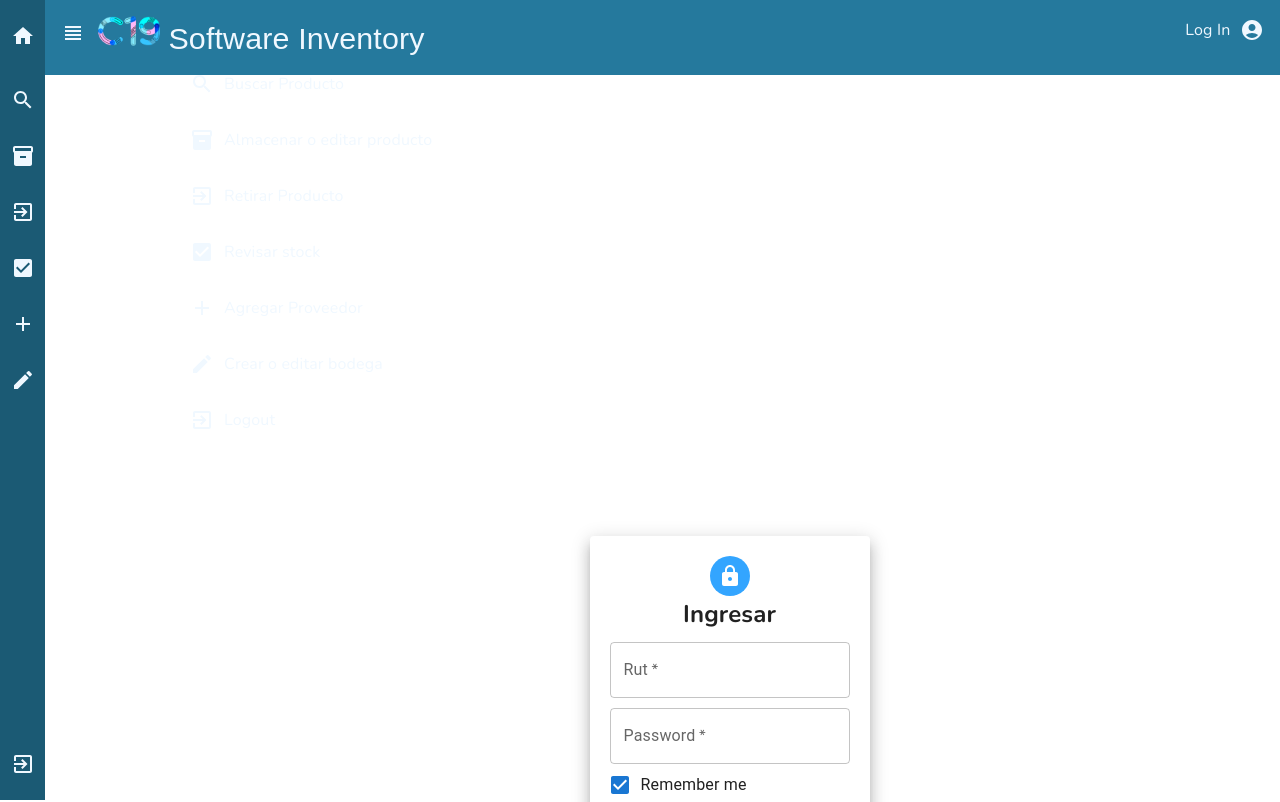
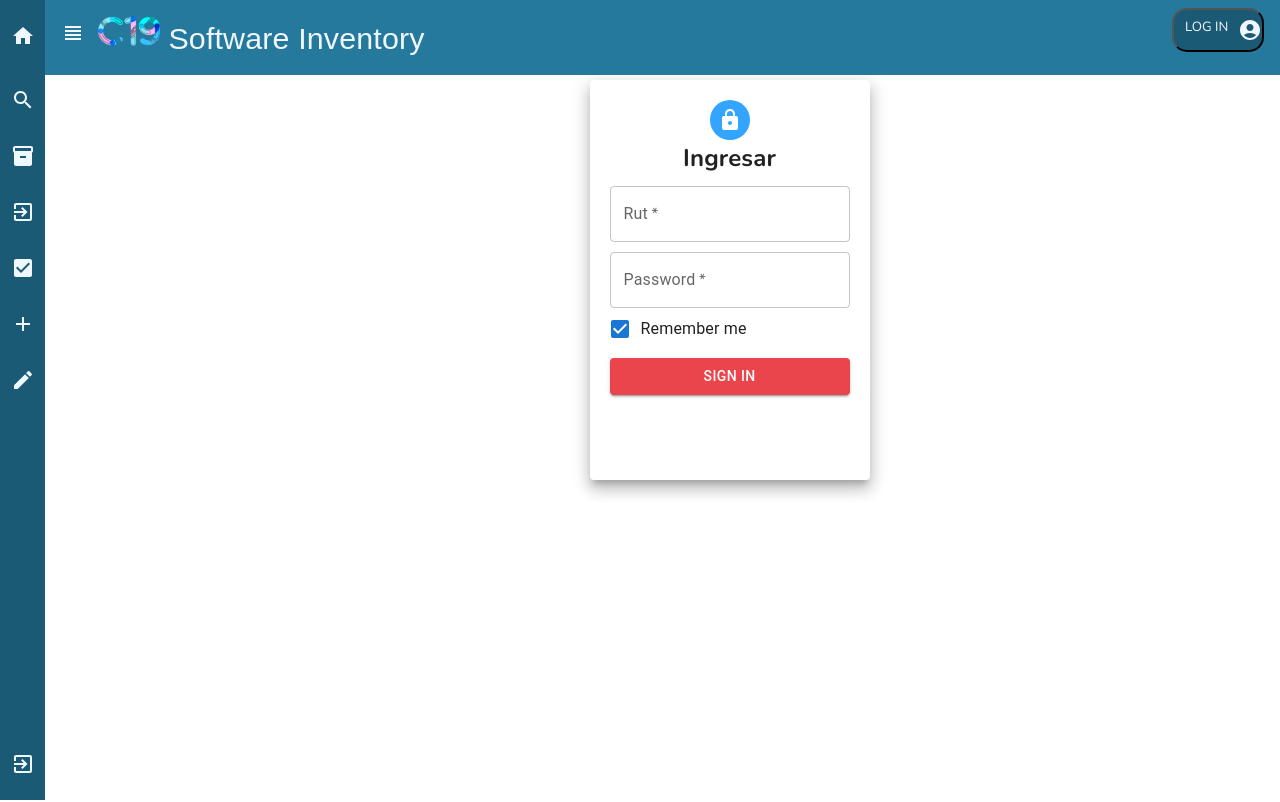
Before and after one commit to felipepizarro-osd/inventaryAppFrontend, a React (Create React App) app: page /login in a window 1280 px wide. Shown: the top 802 px of the page. Built offline with nearby package versions, Linux system fonts and the light colour scheme.

Commit message:
login 16/07

```diff
--- a/src/components/navbar/navbar.jsx
+++ b/src/components/navbar/navbar.jsx
@@ -10,6 +10,12 @@ import HomeIcon from "@material-ui/icons/Home";
 import { Link } from "react-router-dom";
 
 function navbar() {
+  const onSubmit=()=>{
+    localStorage.removeItem('isLogin');
+    localStorage.removeItem('name');
+    window.location.href = '/';
+  }
+
   return (
     <>
     <nav className="nav">
@@ -35,7 +41,7 @@ function navbar() {
           <ExitToAppIcon className="nav-link-icon" />
           <span className="nav-link-name">Retirar Producto</span>
         </Link>
-        <Link to="/revisar_stock" className="nav-link">
+        <Link to="/revisar_stock" className="nav-link" >
           <CheckBoxIcon className="nav-link-icon" />
           <span className="nav-link-name">Revisar stock</span>
         </Link>
@@ -51,7 +57,7 @@ function navbar() {
     </div>
     <Link to="" className="nav-link">
       <ExitToAppIcon />
-      <span className="nav-link-name">Logout</span>
+      <span className="nav-link-name" onClick={()=> onSubmit()} >Logout</span>
     </Link>
   </nav>
   </>
--- a/src/components/sidebar/sidebar.jsx
+++ b/src/components/sidebar/sidebar.jsx
@@ -1,15 +1,48 @@
 import React, { useState } from "react";
 import "./sidebar.scss";
 import ViewHeadlineIcon from "@mui/icons-material/ViewHeadline";
-import { Link } from "react-router-dom";
+//import { Link } from "react-router-dom";
 import Navbar from "../navbar/navbar";
 import AccountCircleIcon from "@mui/icons-material/AccountCircle";
 import logo from "..//img/Logo.png";
 const tab = "\u00A0";
 
+let nombre
+
+
+let entra=localStorage.getItem('isLogin');
+if(entra===null){
+  nombre='LOG IN';
+}
+else{
+  nombre=localStorage.getItem('name');
+  console.log(localStorage.getItem('isLogin'));
+}
+/*
+else{
+  console.log('entra')
+  nombre=localStorage.getItem('name');
+  localStorage.setItem('isLogin','"true"');
+  console.log('Despues de entrar: ',localStorage.getItem('isLogin'))
+}
+*/
+
+
+//localStorage.removeItem('isLogin')
+console.log('borrao', localStorage.getItem('isLogin'))
 const Sidebar = () => {
+
+  //console.log(localStorage.getItem('isLogin'))
   const [show, setShow] = useState(false);
-
+  //console.log(localStorage.getItem('name'));
+  const onSubmit=()=>{
+    if(localStorage.getItem('isLogin')!==null){
+      window.location.href = '/';
+    }
+    else{
+      window.location.href = '/login';
+    }
+  }
   return (
     <main className={show ? "space-toggle" : null}>
       <header className={`header ${show ? "space-toggle" : null}`}>
@@ -22,12 +55,11 @@ const Sidebar = () => {
               {tab}Software{tab}Inventory
             </span>
           </div>
-
         <div className="nav-login">
-          <Link to="" className="nav-link">
-            <span className="nav-link-name">Log In</span>
+          <button to="/login" className="nav-link" onClick={() => onSubmit()}>
+            <span className="nav-link-name">{nombre}</span>
             <AccountCircleIcon className="icon" />
-          </Link>
+          </button>
         </div>
       </header>
       <div>
--- a/src/pages/login/Login.jsx
+++ b/src/pages/login/Login.jsx
@@ -2,16 +2,16 @@ import React, {useState} from 'react'
 import {Grid, Paper, Avatar, TextField, FormGroup, FormControlLabel, Checkbox, Button, CssBaseline} from '@mui/material'
 import LockIcon from '@mui/icons-material/Lock';
 import Sidebar from '../../components/sidebar/sidebar'
-import Navbar from '../../components/navbar/navbar'
+//import Navbar from '../../components/navbar/navbar'
 import axios from 'axios'
 import "./Login.scss"
+
 //import { FormControlUnstyled } from '@mui/base';
 
 
 //function enviarDatos(user)
 //let logeado=false;
 //window.isLogin = false;
-
 const Login=()=> {
   const paperStyle={padding :20, height:'50vh',width:280, margin: "80px auto"}
   const avatarStyle={backgroundColor: '#33A5FF'}
@@ -25,9 +25,8 @@ const Login=()=> {
     'rut':rut,
     'contrasena':contrasena
   }
-
+  let names;
   const onSubmit=()=>{
-
     const request = async () => {
       try {
         const result = await axios.post('http://localhost:4000/api/login',user);
@@ -48,7 +47,12 @@ const Login=()=> {
         if(result.data.data !== 'Incorrect rut and/or Password!' & result.data.data !== 'Please enter rut and Password!' ){
           console.log('Login correcto!');
           console.log('Bienvenido',result.data.data)
-          window.IsLogin=true;
+          names = result.data.data;
+          //<Sidebar persona={names}/>
+          if(localStorage.getItem('isLogin')===null){
+            localStorage.setItem('isLogin', '"true"');
+            localStorage.setItem('name', names);
+          }
           window.location.href = '/';
         }
         else{
@@ -61,14 +65,13 @@ const Login=()=> {
       }
     })();
   }
-
+  if(localStorage.getItem('isLogin')===null){
   return (
     <div className='login'>
       <Sidebar/>
       <div className='loginConteiner'>
         <Grid>
           <CssBaseline/>
-          <Navbar/>
             <Paper elevation={10} style={paperStyle}>
               <Grid align = 'center'>
                 <Avatar style={avatarStyle}> <LockIcon/> </Avatar>
@@ -85,6 +88,10 @@ const Login=()=> {
       </div>
     </div>
   )
+  }
+  else{
+    window.location.href='/';
+  }
 }
 
 export default Login
--- a/src/pages/stock/stock.jsx
+++ b/src/pages/stock/stock.jsx
@@ -4,6 +4,22 @@ import './stock.scss'
 import TablaStock from '../../components/table/TablaStock'
 
 const Stock = () => {
+  if(localStorage.getItem('isLogin')===null){
+    return(
+      <section className='home'>
+      <div >
+        <Sidebar className='sidebar'/>
+      </div>
+      <div className='homeConteiner'>
+
+        <div className='table'>
+          DEBE INICIAR SESION
+        </div>
+      </div>
+      </section>
+    )
+  }
+  else{
   return (
     <section className='home'>
     <div >
@@ -17,6 +33,7 @@ const Stock = () => {
     </div>
     </section>
   )
+  }
 }
 
 export default Stock;
```
